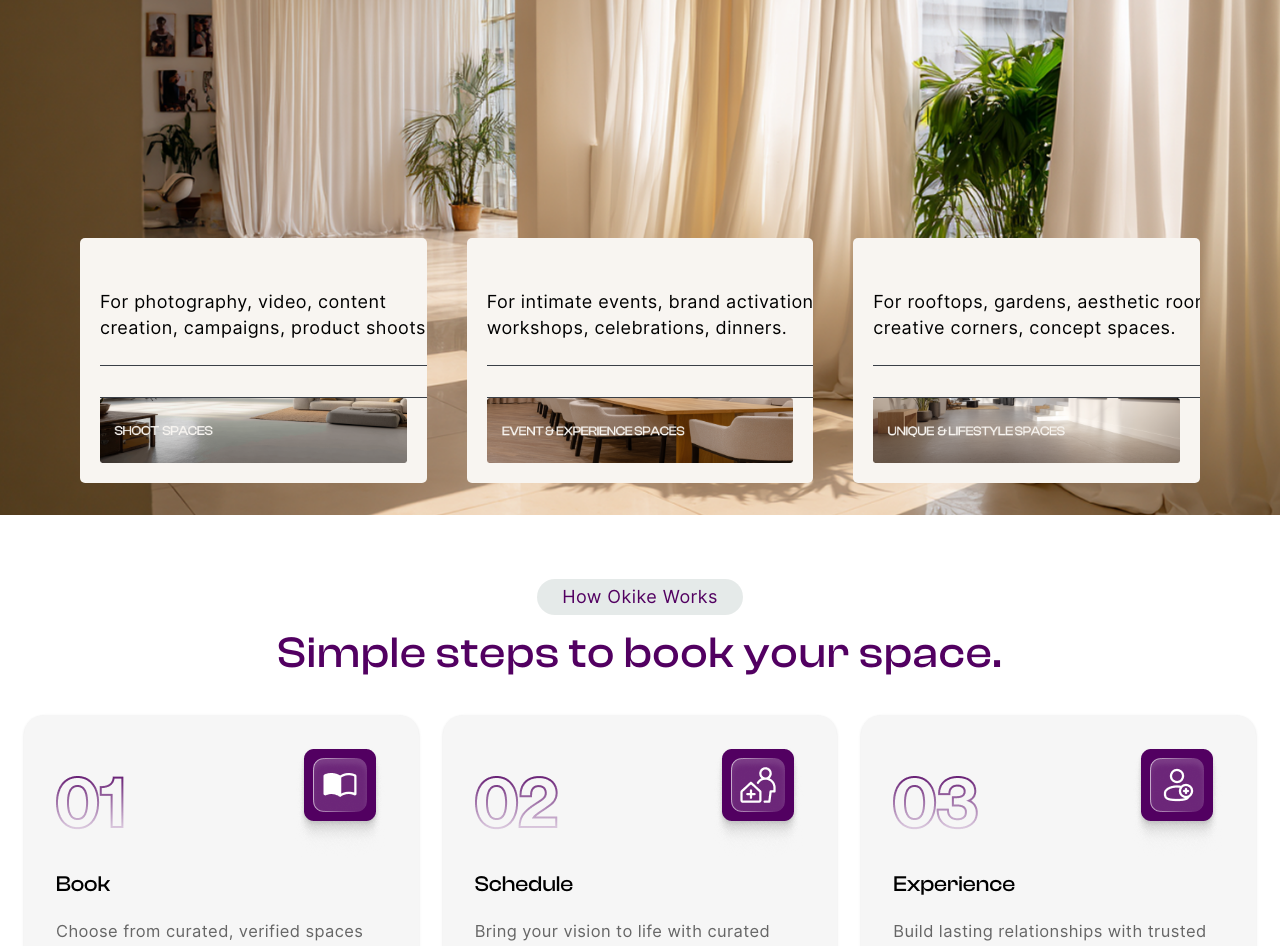
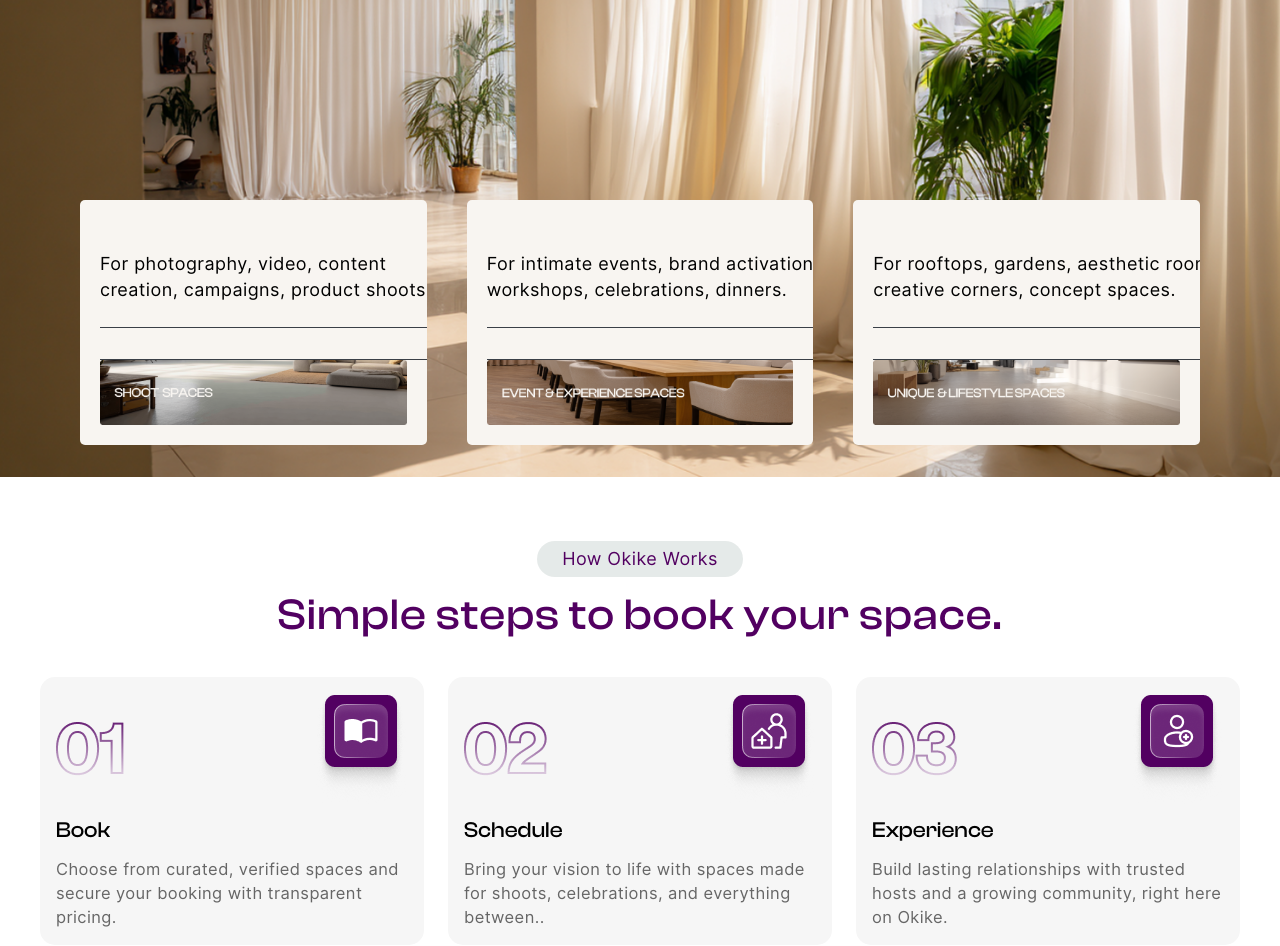
Before and after one commit to OnyekwereMichael/okike-space-web, a React (Vite) app: page / in a window 1280 px wide. Shown: the part 1848-2794 px from the top of the page. Built offline with nearby package versions, Linux system fonts and the light colour scheme.

Commit message:
made changes to some parts of the design

```diff
--- a/src/constants/MockData/MockData.tsx
+++ b/src/constants/MockData/MockData.tsx
@@ -9,6 +9,11 @@ import CardUserIcon from "../../assets/how-it-works3.png";
 import O1 from "../../assets/01.png";
 import O2 from "../../assets/02.png";
 import O3 from "../../assets/03.png";
+
+import shootSpacesImg from '../../assets/shoot.png';
+import event from '../../assets/event.png'
+import lifestyle from '../../assets/lidestyle.png'
+import man from '../../assets/man.png';
 export const WhyChooseData = [
   {
     img: whychooseImg1,
@@ -43,7 +48,7 @@ export const cards = [
   {
     id: 2,
     title: "Schedule",
-    text: "Bring your vision to life with curated spaces made for shoots, celebrations, and everything in between..",
+    text: "Bring your vision to life with spaces made for shoots, celebrations, and everything between..",
     icon: CardScheduleIcon,
     badge: O2,
   },
@@ -85,3 +90,27 @@ const faqs = [
       "Okike is launching soon. Join the waitlist to get early access and updates.",
   },
 ];
+
+export   const categories = [
+    {
+      title: "SHOOT SPACES",
+      description:
+        "For photography, video, content creation, campaigns, product shoots.",
+      img: shootSpacesImg,
+      profile_Img: man
+    },
+    {
+      title: "EVENT & EXPERIENCE SPACES",
+      description:
+        "For intimate events, brand activations, workshops, celebrations, dinners.",
+      img: event,
+       profile_Img: man
+    },
+    {
+      title: "UNIQUE & LIFESTYLE SPACES",
+      description:
+        "For rooftops, gardens, aesthetic rooms, creative corners, concept spaces.",
+      img: lifestyle,
+       profile_Img: man
+    },
+  ];
--- a/src/pages/LandingPage/component/Navbar.tsx
+++ b/src/pages/LandingPage/component/Navbar.tsx
@@ -5,7 +5,7 @@ export default function Navbar() {
   const [open, setOpen] = useState(false);
 
   return (
-    <header className="absolute top-0 left-0 w-full flex items-center justify-between px-10 max-sm:px-3 pb-4 z-20 border-b-[0.5px] border-[#FFFFFF66] max-sm:border-[#FFFFFF1A] max-sm:mt-4 max-xl:mt-4">
+    <header className="absolute top-0 left-0 w-full flex items-center justify-between px-10 max-sm:px-3 pb-4 z-20 border-b-[0.5px] border-[#FFFFFF66] max-sm:border-[#FFFFFF1A]  max-sm:mt-4 max-xl:mt-4 pt-3 max-sm:pt-0 max-xl:pt-0">
 
       {/* Logo */}
       <PrimaryLogo />
--- a/src/pages/LandingPage/pages/Faq/Faq.tsx
+++ b/src/pages/LandingPage/pages/Faq/Faq.tsx
@@ -10,7 +10,7 @@ export default function Faq() {
     };
 
     return (
-        <section className="mt-16">
+        <section className="mt-16 max-sm:mt-10">
             <div
                 className="
           text-[#023327]
@@ -35,7 +35,7 @@ export default function Faq() {
                 Questions? <br className="sm:hidden"/> We’ve got answers.
             </p>
 
-            <div className="mx-auto w-[1134px] mb-16 px-4 max-sm:w-full max-xl:w-full">
+            <div className="mx-auto w-[1134px] mb-16 px-4 max-sm:w-full max-xl:w-full max-xl:px-10">
                 {faqs.map((faq, index) => {
                     const isOpen = index === activeIndex;
 
--- a/src/pages/LandingPage/pages/Footer/Footer.tsx
+++ b/src/pages/LandingPage/pages/Footer/Footer.tsx
@@ -19,8 +19,8 @@ export default function Footer() {
   };
 
   return (
-    <footer className="bg-[#023327] px-10 py-16  max-sm:px-4 max-sm:py-4">
-      <div className="rounded-[15px] border-[1px] border-[#636363] bg-gradient-to-br from-[#023327] via-[#043F32] to-[#003A2C] px-14 py-16  max-sm:px-3 max-sm:py-3">
+    <footer className="bg-[#023327] px-10 py-16  max-sm:px-4 max-sm:py-4 max-xl:px-6 max-xl:py-8 ">
+      <div className="rounded-[15px] border-[1px] border-[#636363] bg-gradient-to-br from-[#023327] via-[#043F32] to-[#003A2C] px-14 py-16  max-sm:px-3 max-sm:py-3 max-xl:px-6 max-xl:py-6">
 
         {/* Subscribe + App Download */}
         <div className="flex items-start justify-between max-sm:flex-col max-sm:items-center max-sm:gap-8">
--- a/src/pages/LandingPage/pages/howItWorks/component/HostSpace.tsx
+++ b/src/pages/LandingPage/pages/howItWorks/component/HostSpace.tsx
@@ -36,7 +36,10 @@ export default function HostSpace() {
         gap-16
         rounded-[15px]
         bg-[#B296FE]
-        px-16 py-20
+        px-10 py-20
+        mx-10
+        max-sm:mt-14
+        max-sm:mx-3 max-xl:mx-8
         overflow-hidden
         mt-26
         max-sm:flex-col
@@ -46,11 +49,12 @@ export default function HostSpace() {
         max-sm:px-4
         max-sm:py-10
         max-sm:gap-10
+
       "
     >
       {/* TEXT CONTENT */}
       <motion.div
-        className="w-full max-w-full z-10"
+        className="w-full max-w-full z-10 max-xl:mt-6"
         initial="hidden"
         whileInView="visible"
         viewport={{ once: true, amount: 0.3 }}
@@ -60,7 +64,7 @@ export default function HostSpace() {
           For Space Owners
         </span>
 
-        <h1 className="mb-4 font-clash-SemiBold text-[#1C1C1E] text-[60px] leading-[1.1] max-sm:text-[30px] max-sm:w-full max-sm:leading-9 max-xl:text-[45px] max-xl:leading-14 max-xm:mt-4">
+        <h1 className="mb-4 font-clash-SemiBold text-[#1C1C1E] text-[50px] leading-[1.1] max-sm:text-[30px] max-sm:w-full max-sm:leading-9 max-xl:text-[45px] max-xl:leading-14 max-xm:mt-4">
           Turn your space into income on Okike
         </h1>
 
@@ -91,7 +95,7 @@ export default function HostSpace() {
           src={hostspace}
           alt="hostspace"
           className="
-          scale-[180%] object-cover
+          scale-[170%] object-cover
             w-full max-w-[420px]
             max-sm:scale-110
             max-xl:scale-[160%]
--- a/src/pages/LandingPage/pages/howItWorks/howItWorks.tsx
+++ b/src/pages/LandingPage/pages/howItWorks/howItWorks.tsx
@@ -1,6 +1,7 @@
 
 import { motion, type Variants } from "framer-motion";
 import { cards } from "../../../../constants/MockData/MockData";
+import HostSpace from "./component/HostSpace";
 
 export default function HowItWorksCards() {
   const containerVariants: Variants = {
@@ -41,6 +42,7 @@ export default function HowItWorksCards() {
            max-sm:px-4 max-sm:py-[4.48px]
           mx-auto
           mt-16
+          max-sm:mt-10
         "
       >
         <p className="font-inter-Regular text-[18px] max-sm:text-[12px] leading-[100%] -tracking-tight text-[#520061]">
@@ -55,10 +57,12 @@ export default function HowItWorksCards() {
 
     <motion.div
       className="
-        mt-10 px-6
+        mt-10 mx-10
+        max-sm:mx-0
         grid grid-cols-3 gap-6
+
         max-xl:grid-cols-2 max-xl:gap-8
-        max-sm:grid-cols-1 max-sm:gap-6 max-sm:px-3
+        max-sm:grid-cols-1 max-sm:gap-6 max-sm:px-4
       "
       initial="hidden"
       whileInView="visible"
@@ -73,10 +77,12 @@ export default function HowItWorksCards() {
           variants={cardVariants}
           className="
             bg-[#F6F6F6]
-            rounded-[20px]
-            p-8
+            rounded-[15px]
+
+
+            p-4
             flex flex-col gap-3
-            shadow-sm
+
             transition-transform duration-300
             hover:-translate-y-1
             max-xl:p-7
@@ -107,14 +113,18 @@ export default function HowItWorksCards() {
             text-[16.5px]
             leading-6
             -tracking-tight
-            mt-2
-            max-xl:text-[15.5px]
+
+            max-xl:text-[16px]
           ">
             {item.text}
           </p>
         </motion.div>
       ))}
     </motion.div>
+
+    <div>
+      <HostSpace />
+    </div>
     </section>
   );
 }
--- a/src/pages/LandingPage/pages/whyChoose/WhyChoose.tsx
+++ b/src/pages/LandingPage/pages/whyChoose/WhyChoose.tsx
@@ -29,7 +29,7 @@ export default function WhyChoose() {
   };
 
   return (
-    <section className="max-sm:mt-10 mt-20">
+    <section className="max-sm:mt-10 mt-16">
       {/* Header */}
       <div
         className="
@@ -55,7 +55,7 @@ export default function WhyChoose() {
 
       {/* Cards Grid with staggered animation */}
       <motion.div
-        className="p-6 rounded-[10px] grid gap-6 grid-cols-1 sm:grid-cols-2 xl:grid-cols-4 max-xl:grid-col-2"
+        className="p-6 rounded-[10px] grid gap-4 grid-cols-1 sm:grid-cols-2 xl:grid-cols-4 max-xl:grid-col-2  max-sm:p-4"
         initial="hidden"
         whileInView="visible"
         viewport={{ once: true, amount: 0.3 }} // wait until 30% is in view
@@ -64,7 +64,7 @@ export default function WhyChoose() {
         {WhyChooseData.map((item) => (
           <motion.div
             key={item.title}
-            className="flex flex-col bg-[#F8F5F1] items-start rounded-[10px] p-6 duration-300"
+            className="flex flex-col bg-[#F8F5F1] items-start rounded-[10px] p-6 duration-300 "
             variants={cardVariants}
           >
             <img src={item.img} alt={item.title} />
--- a/src/pages/LandingPage/pages/whyChoose/component/SpaceCategory.tsx
+++ b/src/pages/LandingPage/pages/whyChoose/component/SpaceCategory.tsx
@@ -1,35 +1,11 @@
 import space from '../../../../../assets/space1.png';
-import shootSpacesImg from '../../../../../assets/shoot.png';
-import event from '../../../../../assets/event.png'
-import lifestyle from '../../../../../assets/lidestyle.png'
-import man from '../../../../../assets/man.png';
+
 import { motion } from "framer-motion";
 import type { Variants, Transition } from "framer-motion";
+import { categories } from '../../../../../constants/MockData/MockData';
 
 export default function SpaceCategories() {
-  const categories = [
-    {
-      title: "SHOOT SPACES",
-      description:
-        "For photography, video, content creation, campaigns, product shoots.",
-      img: shootSpacesImg,
-      profile_Img: man
-    },
-    {
-      title: "EVENT & EXPERIENCE SPACES",
-      description:
-        "For intimate events, brand activations, workshops, celebrations, dinners.",
-      img: event,
-       profile_Img: man
-    },
-    {
-      title: "UNIQUE & LIFESTYLE SPACES",
-      description:
-        "For rooftops, gardens, aesthetic rooms, creative corners, concept spaces.",
-      img: lifestyle,
-       profile_Img: man
-    },
-  ];
+
 
   // Motion variants
   const containerVariants = {
@@ -48,7 +24,7 @@ export default function SpaceCategories() {
 
   return (
    <section
-      className="relative w-full min-h-screen flex flex-col justify-between items-start px-6 lg:px-20 pb-8 pt-8 bg-cover bg-center mt-8 max-sm:px-4 max-xl:px-4 max-xl:min-h-[700px]"
+      className="relative w-full min-h-screen flex flex-col justify-between items-start px-6 lg:px-20 pb-8 pt-8 bg-cover bg-center mt-8 max-sm:px-4 max-xl:px-4 max-xl:min-h-[700px] "
       style={{ backgroundImage: `url(${space})` }}
     >
       <div className="relative z-10 bg-[#FDE0FF] w-[782px] p-[20px] mb-16 h-[129px] rounded-[5px] flex flex-col justify-between max-sm:w-full max-xl:w-full">
```
